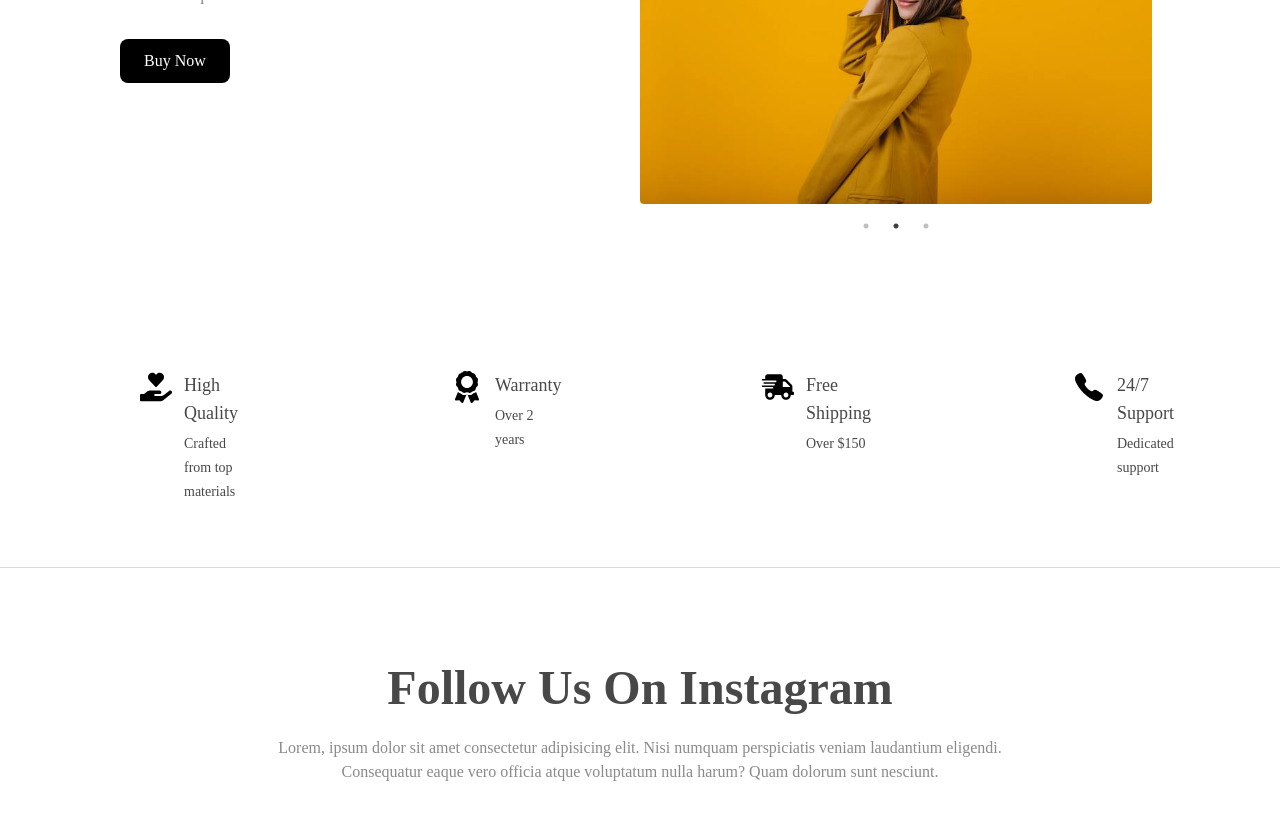
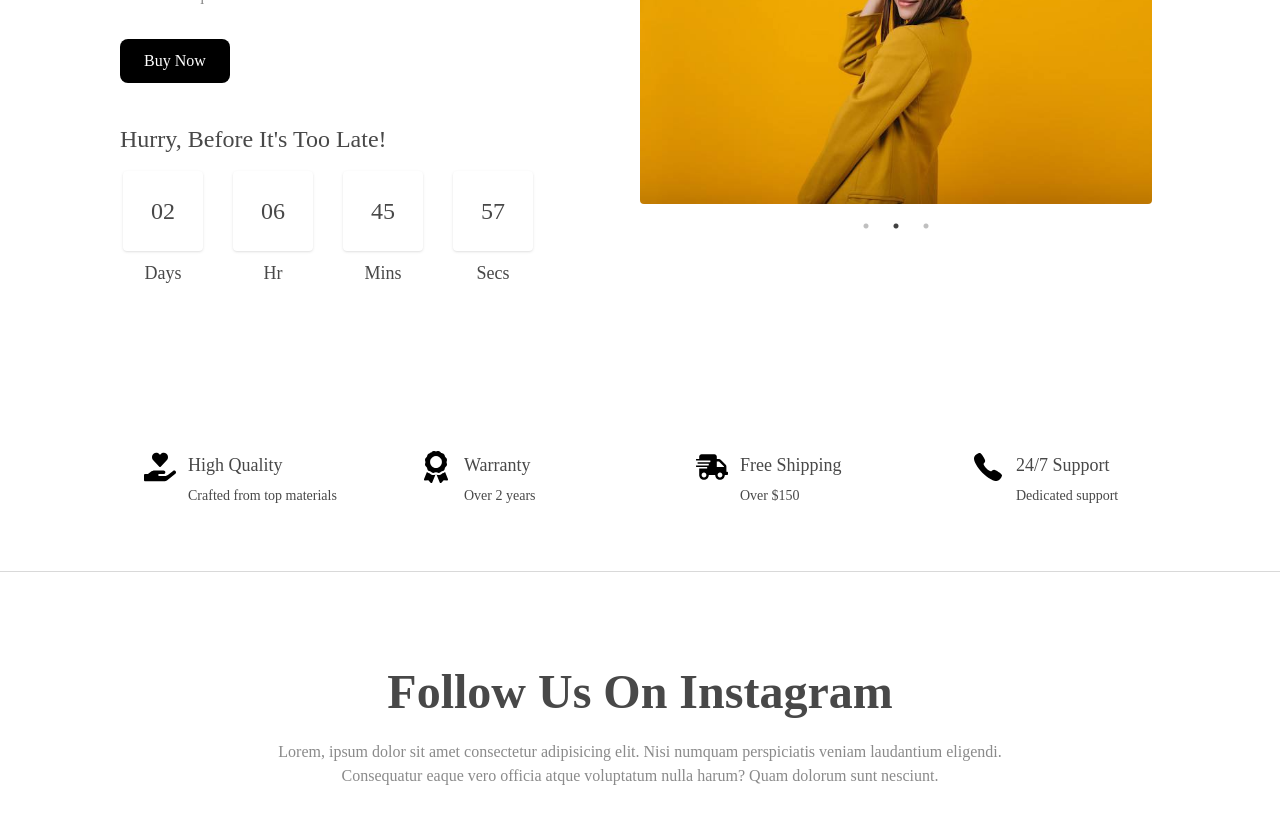
Before and after one commit to hassanballeh/4max-front, a React (Vite) app: page / in a window 1280 px wide. Shown: the part 1320-2150 px from the top of the page. Built offline with nearby package versions, Linux system fonts and the light colour scheme; a web font is replaced by a local one.

Commit message:
countdown timer

```diff
--- a/src/Components/NewArrival/NewArrival.jsx
+++ b/src/Components/NewArrival/NewArrival.jsx
@@ -10,28 +10,57 @@ const NewArrival = () => {
 
         <div className="flex flex-col md:flex-row items-center md:items-start gap-10 md:gap-16 text-center md:text-left">
 
+          {/* Left Section */}
           <div className="w-full px-10 sm:px-10 md:w-1/2 flex flex-col items-center md:items-start mb-1 pl-12">
             <section id="new-arrivals" className="scroll-mt-24 mb-6">
               <h3 className="text-3xl md:text-5xl text-[#484848] font-semibold capitalize mt-4">
-        New Arrival!</h3>
+                New Arrival!
+              </h3>
             </section>
 
             <p className="text-base text-[#8a8a8a] mb-8 max-w-[444px]">
               Lorem ipsum dolor sit amet consectetur adipisicing elit. Repellendus laborum perferendis omnis numquam hic laudantium quod inventore ad autem deserunt.
             </p>
 
-    <Link to="/products" className="text-base text-white capitalize px-6 py-2.5 bg-black rounded-lg">Buy Now</Link>
+            <Link
+              to="/products"
+              className="text-base text-white capitalize px-6 py-2.5 bg-black rounded-lg mb-6"
+            >
+              Buy Now
+            </Link>
+
+            {/* Countdown Timer (moved here) */}
+            <div className="mt-4 w-full">
+              <h5 className="text-2xl text-[#484848] font-medium capitalize mb-4">
+                Hurry, before it's too late!
+              </h5>
+              <div className="grid grid-cols-4 gap-6">
+                {['02', '06', '45', '57'].map((val, i) => {
+                  const labels = ['Days', 'Hr', 'Mins', 'Secs'];
+                  return (
+                    <div key={i} className="flex flex-col items-center">
+                      <div className="w-20 h-20 bg-white shadow rounded-sm flex items-center justify-center text-2xl text-[#484848]">
+                        {val}
+                      </div>
+                      <p className="text-lg text-[#484848] capitalize mt-2">
+                        {labels[i]}
+                      </p>
+                    </div>
+                  );
+                })}
+              </div>
+            </div>
           </div>
 
-
+          {/* Right Section */}
           <div className="w-full md:w-1/2">
             <ArrivalSlider />
           </div>
         </div>
 
         {/* Icons Section */}
-<div className="mt-40 pl-10 lg:pl-15 lg:pr-4">
-  <div className="grid grid-cols-2 lg:grid-cols-4 gap-8 sm:gap-6 md:gap-8 lg:gap-10 xl:gap-50">
+        <div className="mt-40 pl-10 lg:pl-16 lg:pr-4">
+          <div className="grid grid-cols-2 lg:grid-cols-4 gap-8 sm:gap-6 md:gap-8 lg:gap-10 xl:gap-16">
             {[
               {
                 icon: <FaHandHoldingHeart size="2rem" />,
@@ -69,7 +98,6 @@ const NewArrival = () => {
           </div>
         </div>
 
-
       </div>
     </div>
   );
--- a/src/pages/Auth/ConfirmationCode/ConfirmationCode.jsx
+++ b/src/pages/Auth/ConfirmationCode/ConfirmationCode.jsx
@@ -53,7 +53,7 @@ const ConfirmationCode = () => {
             <button
               type="button"
               onClick={() => alert("Code resent!")}
-              className="text-blue-600 underline cursor-pointer"
+              className="text-black underline cursor-pointer"
             >
               Resend now
             </button>
```
Lines whose indentation alone changed are shown as unchanged.
